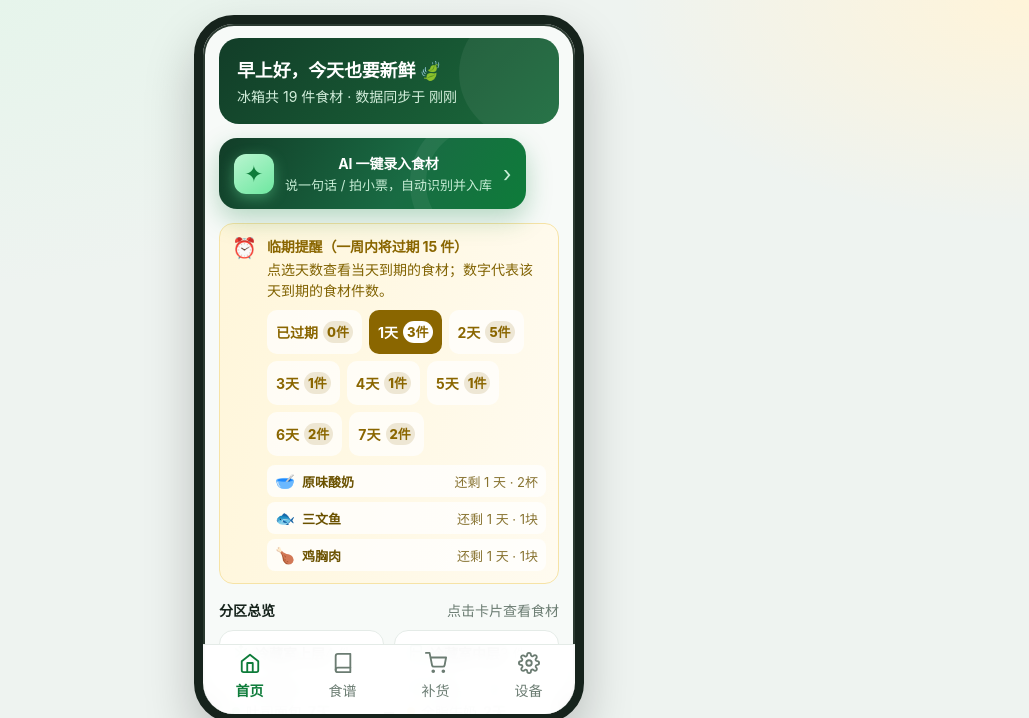
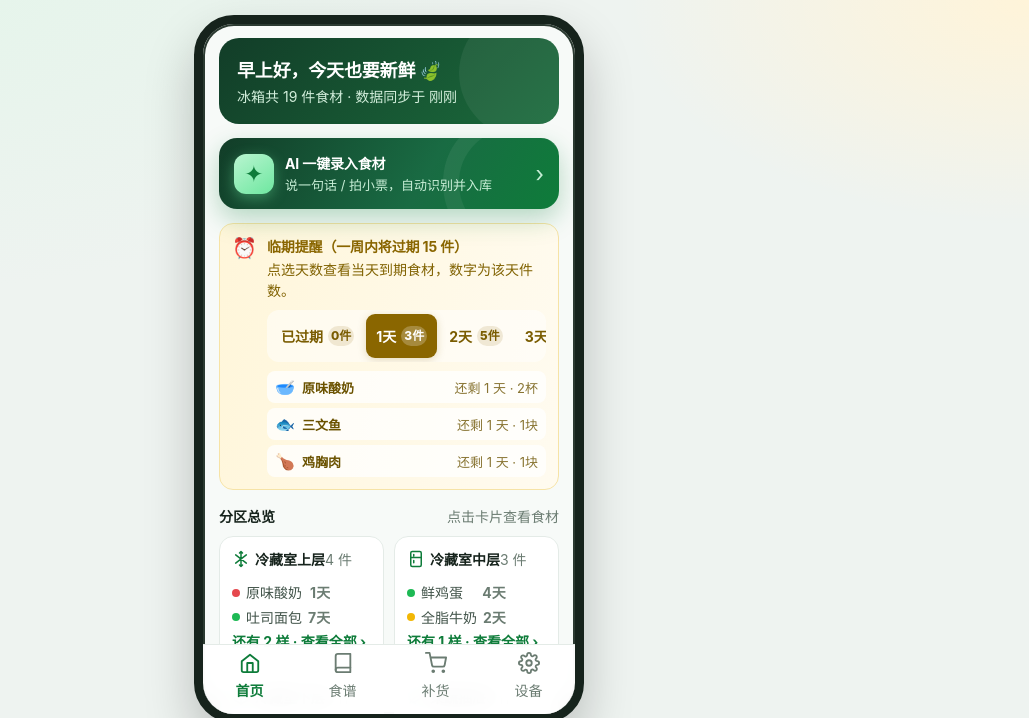
Before and after one commit to Tartalr818339/fridge2.0, a plain HTML site: page index.html in a window 1280 px wide. Shown: the top 718 px of the page, without its empty margins (251-1280 px from the left). Drawn offline with Linux system fonts and the light colour scheme.

Commit message:
Align hero width, segmented expiry filter, hide purchase dates

```diff
--- a/app.js
+++ b/app.js
@@ -117,7 +117,7 @@
       <div class="alert-banner">
         <span class="ab-ico">⏰</span>
         <div class="grow"><h4>临期提醒（一周内将过期 ${weekItems.length} 件）</h4>
-          <p>点选天数查看当天到期的食材；数字代表该天到期的食材件数。</p>
+          <p>点选天数查看当天到期食材，数字为该天件数。</p>
           <div class="expiry-tabs">
             ${dayCounts.map(x => `<button class="expiry-tab ${sel === x.d ? 'active' : ''}" data-action="expiry-day" data-day="${x.d}">${x.d === 0 ? '已过期' : x.d + '天'}<i>${x.n}件</i></button>`).join('')}
           </div>
@@ -146,7 +146,7 @@
             <span class="fd-emoji">${i.icon}</span>
             <div class="fd-info">
               <div class="fd-name">${esc(i.name)} <span class="pill-tag ${i.freshness}">${i.remainingDays === 0 ? '已过期' : FRESHNESS[i.freshness].label}</span></div>
-              <div class="fd-meta">${esc(i.purchaseDate)} 购买 · 保质至 ${esc(i.expiryDate)} · ${i.quantity}${esc(i.unit)}</div>
+              <div class="fd-meta">保质至 ${esc(i.expiryDate)} · ${i.quantity}${esc(i.unit)}</div>
             </div>
             <div class="fd-days ${i.freshness}"><b>${i.remainingDays === 0 ? '!' : i.remainingDays}</b><small>${i.remainingDays === 0 ? '过期' : '天'}</small></div>
           </div>`).join('') || '<div class="muted" style="padding:8px">该层暂无食材</div>'}
@@ -522,7 +522,7 @@
             <span class="al-emoji">${i.icon}</span>
             <div class="al-info">
               <div class="al-name">${esc(i.name)} <span class="pill-tag ${i.freshness}">${i.remainingDays === 0 ? '已过期' : FRESHNESS[i.freshness].label}</span></div>
-              <div class="al-meta">${esc(i.purchaseDate)} 购买 · 保质至 ${esc(i.expiryDate)} · ${i.quantity}${esc(i.unit)}</div>
+              <div class="al-meta">保质至 ${esc(i.expiryDate)} · ${i.quantity}${esc(i.unit)}</div>
               <div class="al-bar"><span style="width:${i.freshPct}%;background:${FRESHNESS[i.freshness].color}"></span></div>
             </div>
             <div class="al-days ${i.freshness}"><b>${i.remainingDays === 0 ? '!' : i.remainingDays}</b><small>${i.remainingDays === 0 ? '过期' : '天'}</small></div>
--- a/index.html
+++ b/index.html
@@ -5,7 +5,7 @@
   <meta name="viewport" content="width=device-width, initial-scale=1.0, viewport-fit=cover" />
   <meta name="theme-color" content="#123D28" />
   <title>鲜知 FreshSense 2.0 · 手机 App</title>
-  <link rel="stylesheet" href="./styles.css?v=29" />
+  <link rel="stylesheet" href="./styles.css?v=30" />
 </head>
 <body>
   <div class="app-stage">
@@ -30,7 +30,7 @@
   <div id="modal-root"></div>
   <div id="toast-root" class="toast-root"></div>
 
-  <script src="./data.js?v=29"></script>
-  <script src="./app.js?v=29"></script>
+  <script src="./data.js?v=30"></script>
+  <script src="./app.js?v=30"></script>
 </body>
 </html>
--- a/styles.css
+++ b/styles.css
@@ -168,7 +168,7 @@ h1,h2,h3,h4,h5{font-weight:700;letter-spacing:-.01em}
 
 /* 食谱 */
 /* AI 智能配菜入口 */
-.ai-entry{background:linear-gradient(120deg,#123D28,#196B43 60%,#0E7C3A);color:#fff;border-radius:18px;padding:15px;margin-bottom:14px;position:relative;overflow:hidden;cursor:pointer;box-shadow:0 10px 26px rgba(14,124,58,.28);transition:.2s}
+.ai-entry{display:block;width:100%;box-sizing:border-box;background:linear-gradient(120deg,#123D28,#196B43 60%,#0E7C3A);color:#fff;border-radius:18px;padding:15px;margin:0 0 14px;position:relative;overflow:hidden;cursor:pointer;text-align:left;box-shadow:0 10px 26px rgba(14,124,58,.28);transition:.2s}
 .ai-entry:active{transform:translateY(-2px);box-shadow:0 14px 32px rgba(14,124,58,.36)}
 .ai-entry::after{content:"";position:absolute;right:-26px;top:-26px;width:110px;height:110px;border:16px solid rgba(255,255,255,.06);border-radius:50%}
 .ai-entry-top{display:flex;align-items:center;gap:11px;position:relative}
@@ -320,12 +320,13 @@ h1,h2,h3,h4,h5{font-weight:700;letter-spacing:-.01em}
 .layer-mini .lm-tags{flex:none;min-height:0;overflow:hidden}
 .layer-mini .lm-open{flex:none;margin-top:auto;padding-top:4px}
 
-/* ============ 临期天数筛选条 ============ */
-.expiry-tabs{display:flex;gap:7px;flex-wrap:wrap;margin-top:9px}
-.expiry-tab{min-width:52px;min-height:44px;padding:6px 9px;border-radius:10px;background:rgba(255,255,255,.7);color:#8A6600;font-size:14px;font-weight:700;display:flex;align-items:center;justify-content:center;gap:5px}
-.expiry-tab.active{background:#8A6600;color:#fff}
-.expiry-tab i{font-style:normal;min-width:24px;height:22px;line-height:22px;padding:0 4px;text-align:center;font-size:13px;font-weight:800;border-radius:999px;background:rgba(138,102,0,.14);color:#8A6600}
-.expiry-tab.active i{background:#fff;color:#8A6600}
+/* ============ 临期天数筛选：单行分段控制器 ============ */
+.expiry-tabs{display:flex;gap:2px;margin-top:9px;padding:4px;border-radius:12px;background:rgba(255,255,255,.5);overflow-x:auto;scrollbar-width:none;-webkit-overflow-scrolling:touch}
+.expiry-tabs::-webkit-scrollbar{display:none}
+.expiry-tab{flex:none;min-width:64px;min-height:44px;padding:6px 10px;border-radius:9px;background:transparent;color:#7A5C00;font-size:14px;font-weight:700;display:flex;align-items:center;justify-content:center;gap:5px;transition:.18s}
+.expiry-tab.active{background:#8A6600;color:#fff;box-shadow:0 2px 8px rgba(138,102,0,.22)}
+.expiry-tab i{font-style:normal;min-width:22px;height:20px;line-height:20px;padding:0 3px;text-align:center;font-size:12px;font-weight:800;border-radius:999px;background:rgba(138,102,0,.13);color:#7A5C00}
+.expiry-tab.active i{background:rgba(255,255,255,.24);color:#fff}
 .expiry-list-mini{margin-top:9px;display:flex;flex-direction:column;gap:5px}
 .expiry-mini-row{display:flex;align-items:center;gap:7px;background:rgba(255,255,255,.75);border-radius:8px;padding:6px 8px;font-size:13px;color:#6B5200}
 .expiry-mini-row .em-ico{font-size:16px}
```
